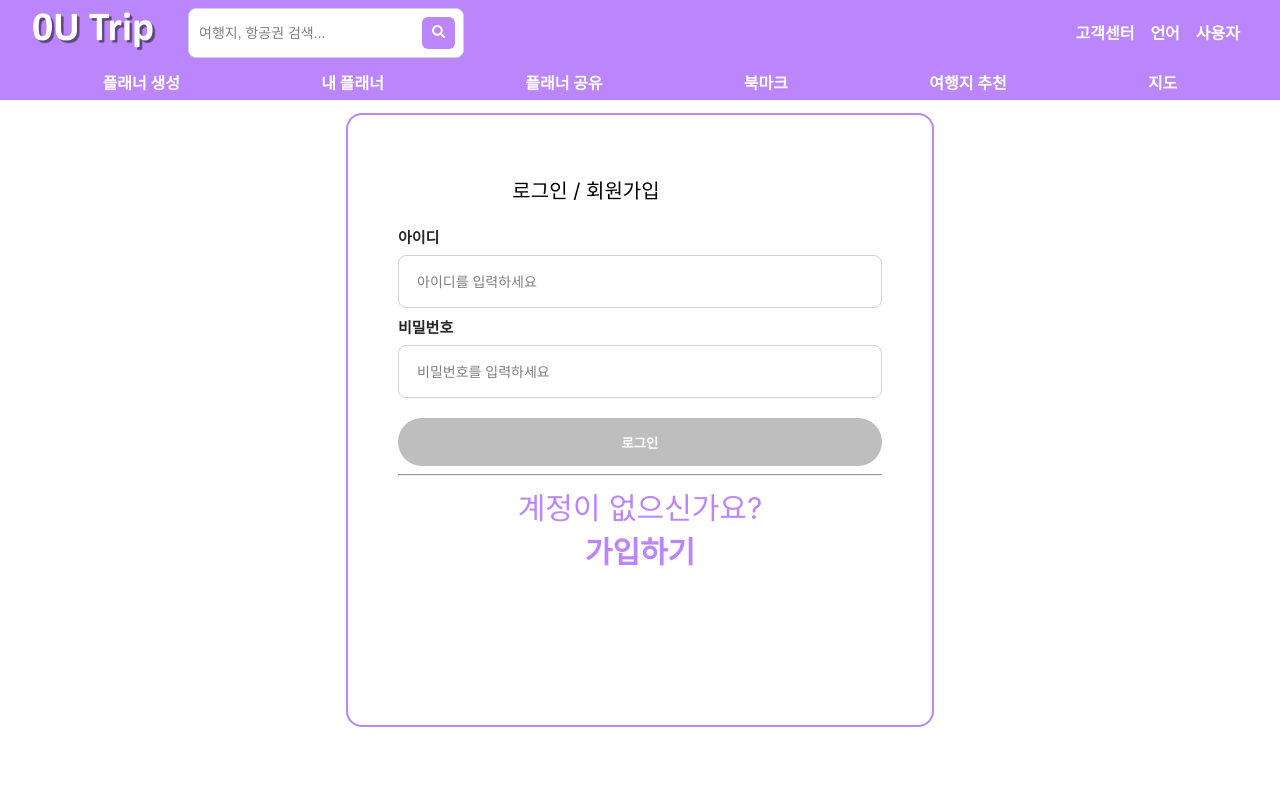
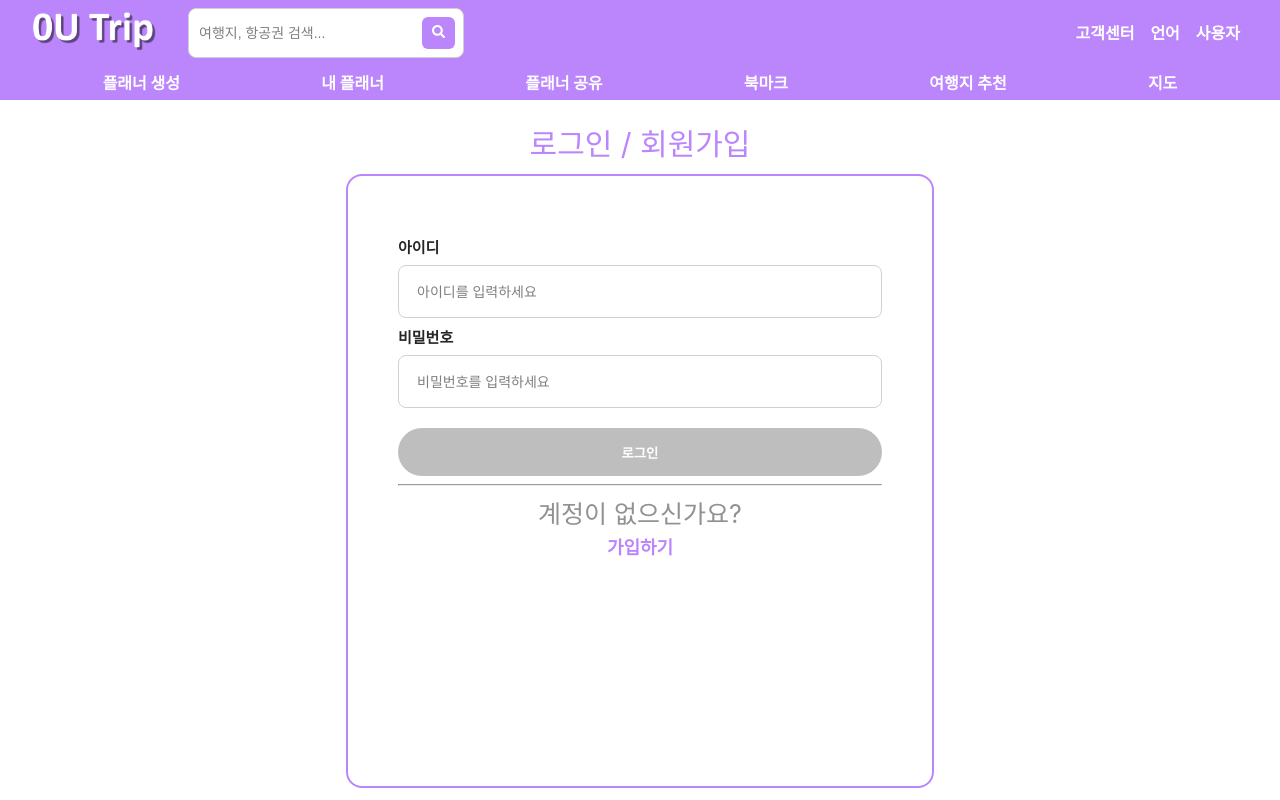
Before and after one commit to JamongFriend/TripPlanner, a React (Create React App) app in the folder frontend/: page /Account in a window 1280 px wide. Built offline with nearby package versions, Linux system fonts and the light colour scheme.

Commit message:
refacter: 로그인 화면 관련 className 변경

```diff
--- a/frontend/src/components/Account.js
+++ b/frontend/src/components/Account.js
@@ -39,10 +39,10 @@ function Account() {
         <div>
             <div className='signAndRegister'>
                 <div className='signAndRegister_outLineBox'>
+                    <div className='login_register_topTitle'>로그인 / 회원가입</div>
                     <div className='signAndRegister_content'>
                         <div className='contentBox'>
                             <form onSubmit={handleSubmit}>
-                                <div className='login_register_topTitle'>로그인 / 회원가입</div>
                                 <div className='local_login_wrap'>
                                     <div className='input_warp'>
                                         <div className='input_title'>아이디</div>
@@ -90,7 +90,7 @@ function Account() {
                                 </div>
                                 <hr nonshade/>
                                 <div className='register_box'>
-                                    <div className='register_title'>
+                                    <div className='goto_register_title'>
                                         계정이 없으신가요?
                                         <div className='goto_register'>
                                             <Link to={"/Register"}>가입하기</Link>
--- a/frontend/src/components/Header.js
+++ b/frontend/src/components/Header.js
@@ -10,7 +10,7 @@ function Header() {
     { title: '내 플래너', path: '/MyPlanner' },
     { title: '플래너 공유', path: '/Share' },
     { title: '북마크', path: '/Bookmarks' },
-    { title: '여행지 추천', path: '/Recommend' },
+    { title: '여행지 추천', path: '/Suggest' },
     { title: '지도', path: '/Map' },
   ];
 
--- a/frontend/src/css/Account.css
+++ b/frontend/src/css/Account.css
@@ -4,7 +4,7 @@
     justify-content: center;
     align-items: center;
     position: relative;
-    height: 80vh;
+    margin-top: 20px;
 }
 
 .signAndRegister_outLineBox {
@@ -20,19 +20,22 @@
     border: 2px solid #BB86FC;
     box-sizing: border-box;
     display: flex;
+    justify-content: center;
+    align-items: center;
     padding-left: 50px;
     padding-right: 50px;
     padding-top: 60px;
     padding-bottom: 40px;
+    width: 100%;
+    max-width: 1000px;
+    margin: 0 auto;
 }
 
 /* 타이틀 */
 .login_register_topTitle {
-    display: block;
-    font-size: 20px;
-    width: 376px;
-    height: 26px;
-    padding-bottom: 25px;
+    font-size: 30px;
+    margin-bottom: 10px;
+    color: #BB86FC;
     text-align: center;
 }
 
@@ -71,6 +74,7 @@
     height: 510px;
 }
 
+/* 로그인 버튼 */
 .login_button_wrap {
     flex: 1 0 1;
     margin-top: 20px;
@@ -108,8 +112,8 @@
 
 /* 회원가입 창으로 이동하는 구역 */
 
-.register_title {
-    font-size: 20px;
+.goto_register_title {
+    font-size: 25px;
     font-weight: 400;
     color: #919191;
     text-align: center;
@@ -117,7 +121,12 @@
 
 .goto_register a {
     text-decoration: none;
-    font-weight: 800 !important;
-    color:#BB86FC !important;
+    font-size: 18px;
+    font-weight: 800;
+    color:#BB86FC;
     cursor: pointer;
 }
+
+.goto_register a:hover {
+    color: #9C66D5;
+}
```
